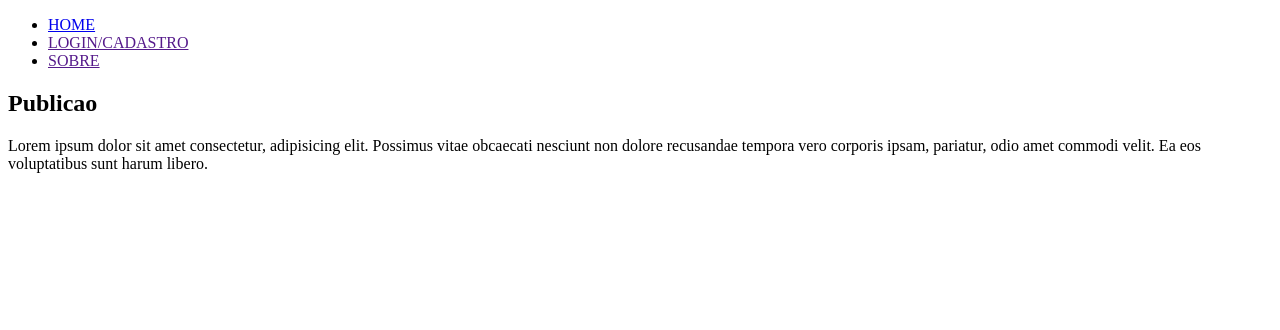
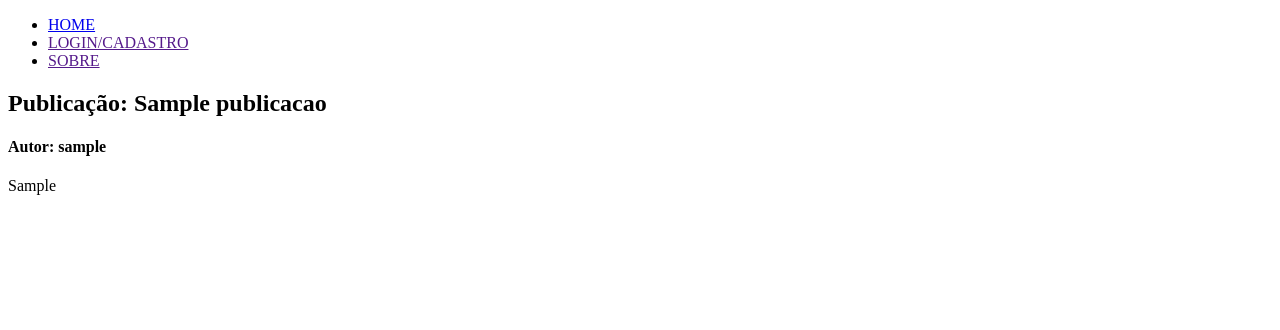
Before and after one commit to luk3mn/forum, a Django app: template publicacao/templates/publicacao/publicacao.html in a window 1280 px wide. Shown: the top 330 px of the page. Run offline with Django 4.2, Linux system fonts and the light colour scheme; the template is opened without the code that fills it: values that come from a table or form of the project are taken from there, others are empty; tables that the repository leaves empty hold one stand-in row (values such as "Sample post").

Commit message:
trabalhando com a inserção dos dados no database e recuperando os dados na pagina de publicacao

```diff
--- a/publicacao/templates/publicacao/home.html
+++ b/publicacao/templates/publicacao/home.html
@@ -14,7 +14,7 @@
             <span>titulo: {{ pub.titulo }}</span><br>
             <span>autor: {{ pub.usuario}}</span><br>
             <span>criacao: {{ pub.data_publicacao }}</span>
-            <a href="{% url 'publicacao.publicacao' %}">Abrir</a><br><br>
+            <a href="{% url 'publicacao.publicacao' pub.id %}">Abrir</a><br><br>
         </li>
         {% endfor %}
     </ul>
--- a/publicacao/templates/publicacao/publicacao.html
+++ b/publicacao/templates/publicacao/publicacao.html
@@ -5,9 +5,9 @@
 {% endblock %}
 
 {% block content %}
-    <h2>Publicao</h2>
-
+    <h2>Publicação: {{ publicacao.titulo }}</h2>
+    <h4>Autor: {{ publicacao.usuario }}</h4>
     <div class="pub">
-        <p>Lorem ipsum dolor sit amet consectetur, adipisicing elit. Possimus vitae obcaecati nesciunt non dolore recusandae tempora vero corporis ipsam, pariatur, odio amet commodi velit. Ea eos voluptatibus sunt harum libero.</p>
+        <p>{{ publicacao.duvida }}</p>
     </div>
 {% endblock %}
--- a/publicacao/templates/publicacao/publicar.html
+++ b/publicacao/templates/publicacao/publicar.html
@@ -7,7 +7,7 @@
 {% block content %}
     <h2>Publicar Dúvida</h2>
 
-    <form action="" method="post">
+    <form action="{% url 'publicacao.publicar' %}" method="post">{% csrf_token %}
         <input type="text" name="titulo" placeholder="Titulo"><br>
         <textarea name="duvida" cols="35" rows="10" placeholder="Qual a sua dúvida?"></textarea><br>
         <input type="submit" value="Publicar">
--- a/publicacao/urls.py
+++ b/publicacao/urls.py
@@ -3,6 +3,6 @@ from . import views
 
 urlpatterns = [
     path('', views.home, name='publicacao.home'),
-    path('publicacao/', views.publicacao, name='publicacao.publicacao'),
-    path('publicar/', views.publicar, name='publicacao.publicar')
+    path('publicacao/<int:id_pub>/', views.publicacao, name='publicacao.publicacao'),
+    path('publicar/', views.publicar, name='publicacao.publicar'),
 ]
```
Also changed, not shown: publicacao/views.py (+15 -3 lines).
